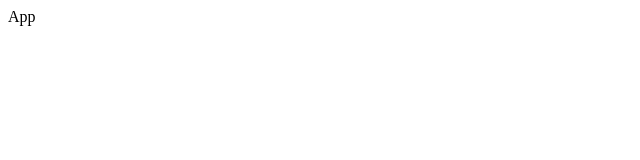
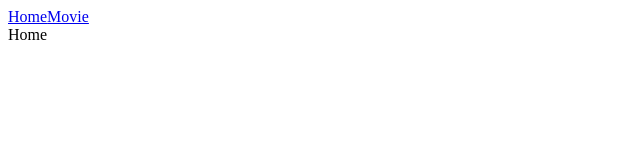
Before and after one commit to codingpalette/react-movie-ts, a React app: page / in a window 1280 px wide. Shown: the top 160 px of the page, without its empty margins (0-640 px from the left). Built offline with nearby package versions, Linux system fonts and the light colour scheme.

Commit message:
react-router, header 작업

```diff
--- a/components/App.tsx
+++ b/components/App.tsx
@@ -1,12 +1,21 @@
-
 import * as React from 'react';
 import { FC } from 'react';
+import { BrowserRouter, Route, Switch, Redirect } from 'react-router-dom';
+import Header from "./common/Header";
+import HomePage from "../pages/HomePage";
+import MoviePage from "../pages/MoviePage";
 
-
-const App = () => {
+const App: FC = () => {
     return(
         <>
-            <div>App</div>
+            <BrowserRouter>
+                <Header />
+                <Switch>
+                    <Route path='/' exact component={HomePage} />
+                    <Route path='/movie' component={MoviePage} />
+                    <Redirect from='*' to='/'/>
+                </Switch>
+            </BrowserRouter>
         </>
     )
 }
--- /dev/null
+++ b/components/common/Header.tsx
@@ -0,0 +1,15 @@
+import * as React from 'react';
+import { Link } from 'react-router-dom';
+
+const Header = () => {
+    return(
+        <>
+            <header>
+                <Link to="/">Home</Link>
+                <Link to="/movie">Movie</Link>
+            </header>
+        </>
+    )
+};
+
+export default Header;
--- /dev/null
+++ b/pages/HomePage.tsx
@@ -0,0 +1,11 @@
+import * as React from 'react';
+
+const HomePage = () => {
+    return(
+        <>
+            <div>Home</div>
+        </>
+    )
+}
+
+export default HomePage;
--- /dev/null
+++ b/pages/MoviePage.tsx
@@ -0,0 +1,12 @@
+import * as React from 'react';
+
+
+const MoviePage = () => {
+    return(
+        <>
+            <div>movie</div>
+        </>
+    )
+}
+
+export default MoviePage;
```
